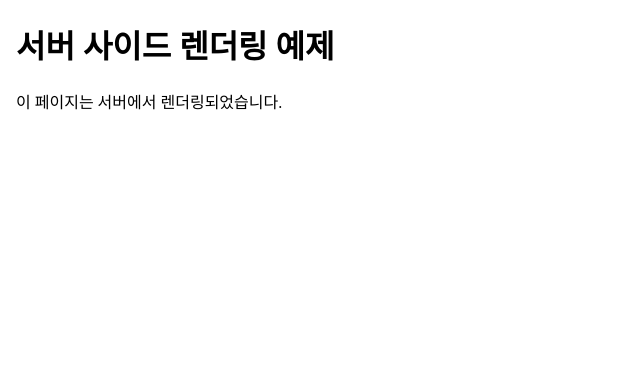
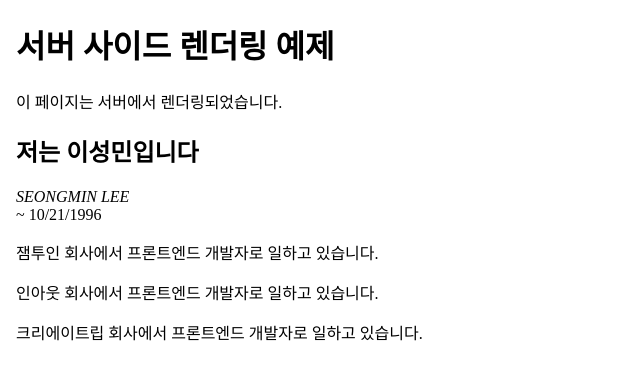
Before and after one commit to SEONGMINY/ssr-no-nextjs, a React app: page / in a window 1280 px wide. Shown: the top 380 px of the page, without its empty margins (0-640 px from the left). Built offline with nearby package versions, Linux system fonts and the light colour scheme; the HTML template or start-up script is replaced by a standard one.

Commit message:
feat: App Suspense

```diff
--- a/src/App.tsx
+++ b/src/App.tsx
@@ -1,4 +1,7 @@
+import React, { lazy, Suspense } from 'react';
 import { Html } from './Html';
+
+const Main = lazy(() => import('./components/Main.jsx'));
 
 const App = () => {
   return (
@@ -6,6 +9,9 @@ const App = () => {
       <div>
         <h1>서버 사이드 렌더링 예제</h1>
         <p>이 페이지는 서버에서 렌더링되었습니다.</p>
+        <Suspense fallback={<div>로딩 중...</div>}>
+          <Main />
+        </Suspense>
       </div>
     </Html>
   );
```
